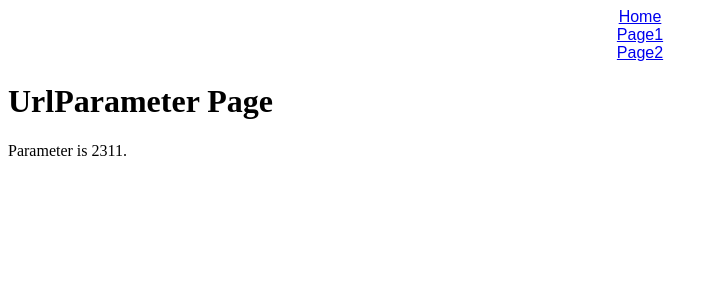
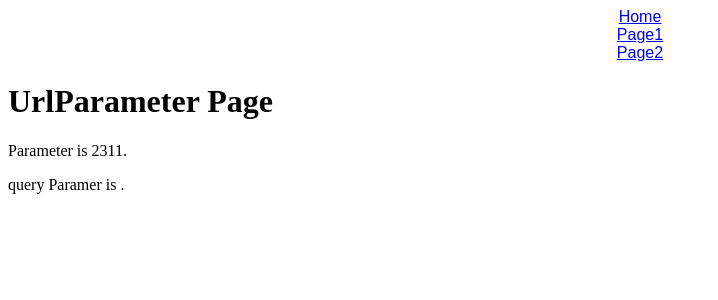
Before and after one commit to hirooutdoor/react-router-pr, a React (Create React App) app: page /page2/2311 in a window 1280 px wide. Shown: the top 300 px of the page, without its empty margins (0-718 px from the left). Built offline with nearby package versions, Linux system fonts and the light colour scheme.

Commit message:
Add query parameter

```diff
--- a/src/Page2.jsx
+++ b/src/Page2.jsx
@@ -5,6 +5,8 @@
     <div>
       <h1>Page2</h1>
       <Link to="/page2/2311">Url Parameter</Link>
+      <br />
+      <Link to="/page2/2311?name=hogehoge">Query Parameter</Link>
     </div>
   );
 };
--- a/src/UrlParameter.jsx
+++ b/src/UrlParameter.jsx
@@ -1,11 +1,16 @@
-import { useParams } from "react-router-dom";
+import { useParams, useLocation } from "react-router-dom";
 
 export const UrlParameter = () => {
   const { id } = useParams();
+  const { search } = useLocation();
+  const query = new URLSearchParams(search);
+  //console.log(query.get("name"));
+
   return (
     <div>
       <h1>UrlParameter Page</h1>
       <p>Parameter is {id}.</p>
+      <p>query Paramer is {query.get("name")}.</p>
     </div>
   );
 };
```
